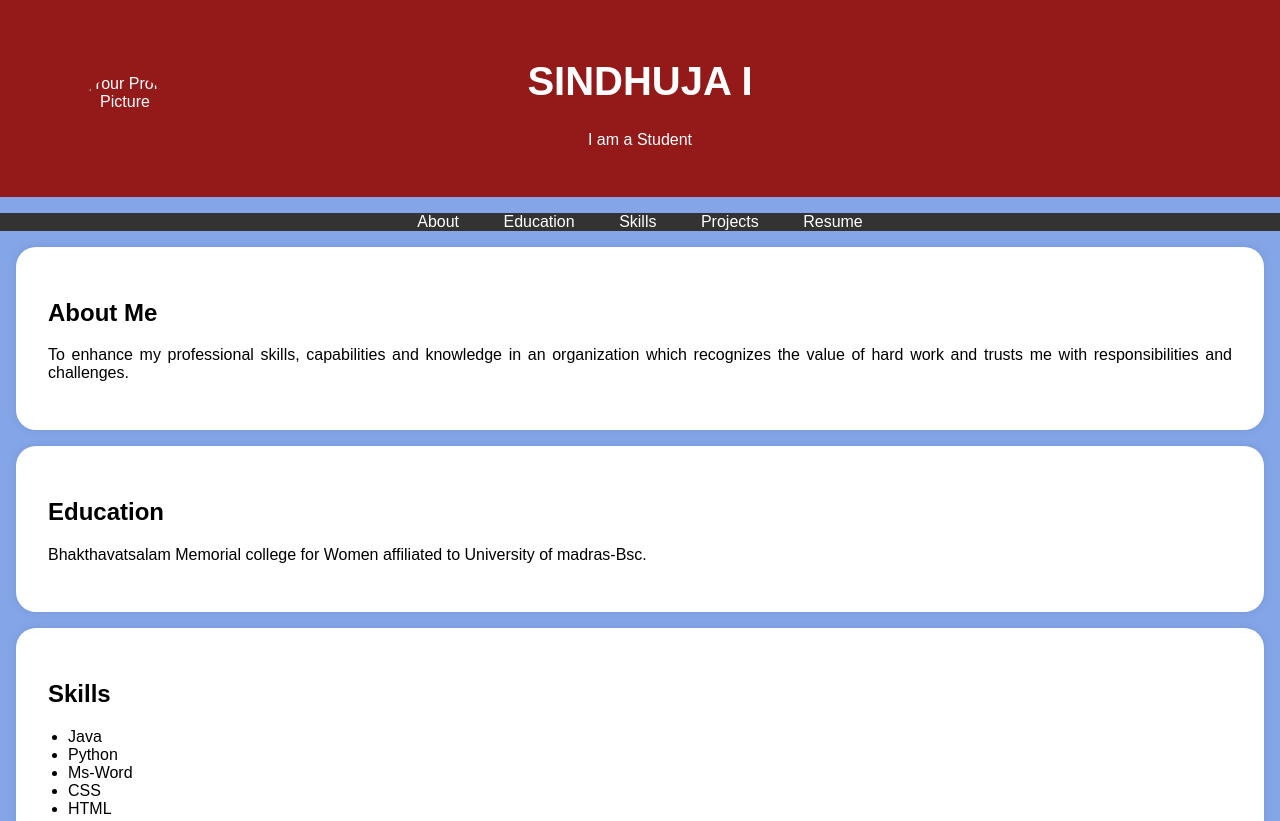
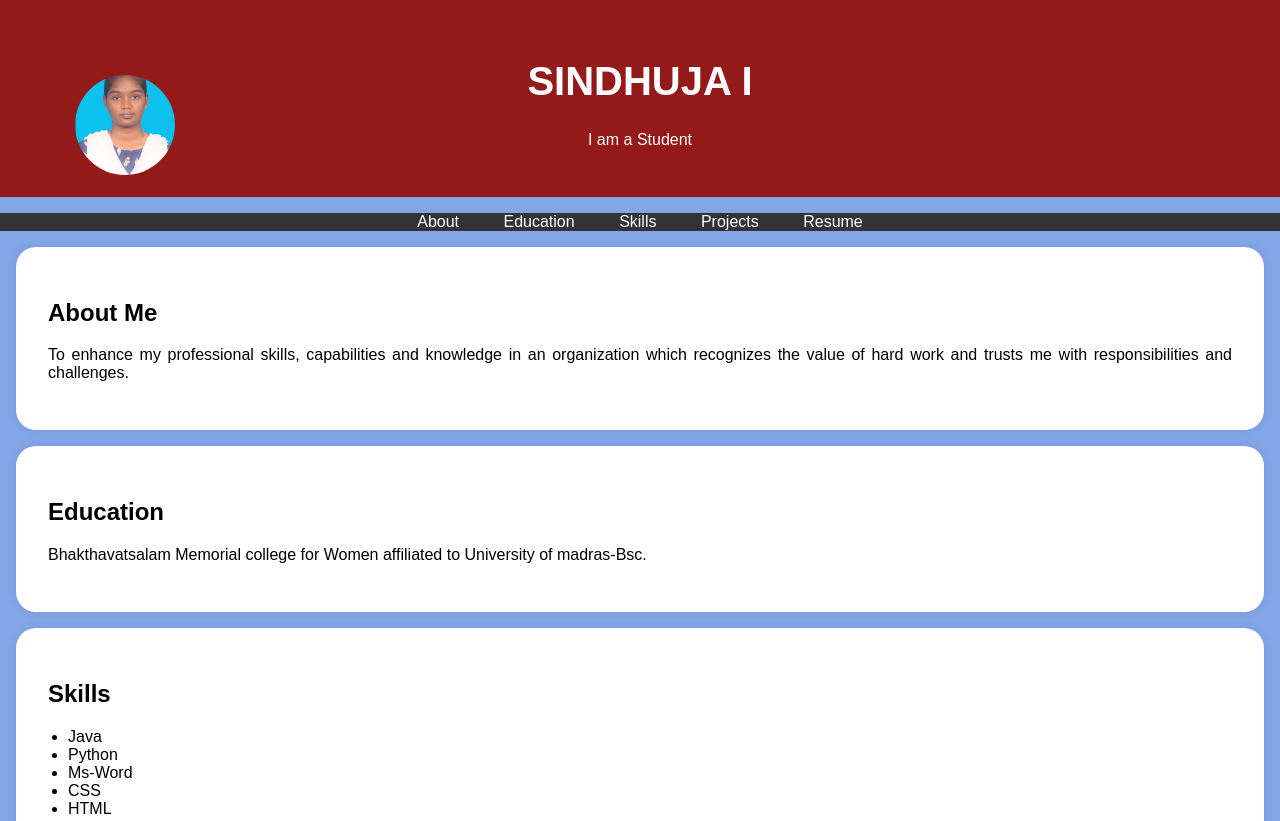
Before and after one commit to doraemon0708/digital-portfolio-, a plain HTML site: page index.html in a window 1280 px wide. Shown: the top 821 px of the page. Drawn offline with Linux system fonts and the light colour scheme.

Commit message:
Update index.html

```diff
--- a/index.html
+++ b/index.html
@@ -95,7 +95,7 @@
     <header>
         <div class="header-content">
             <!-- Add your profile picture here -->
-            <img src="/storage/emulated/0/project/img.jpg" alt="Your Profile Picture" class="profile-picture">
+            <img src="img.jpg" alt="Your Profile Picture" class="profile-picture">
             <h1>SINDHUJA I</h1>
             <p>I am a Student</p>
         </div>
```
